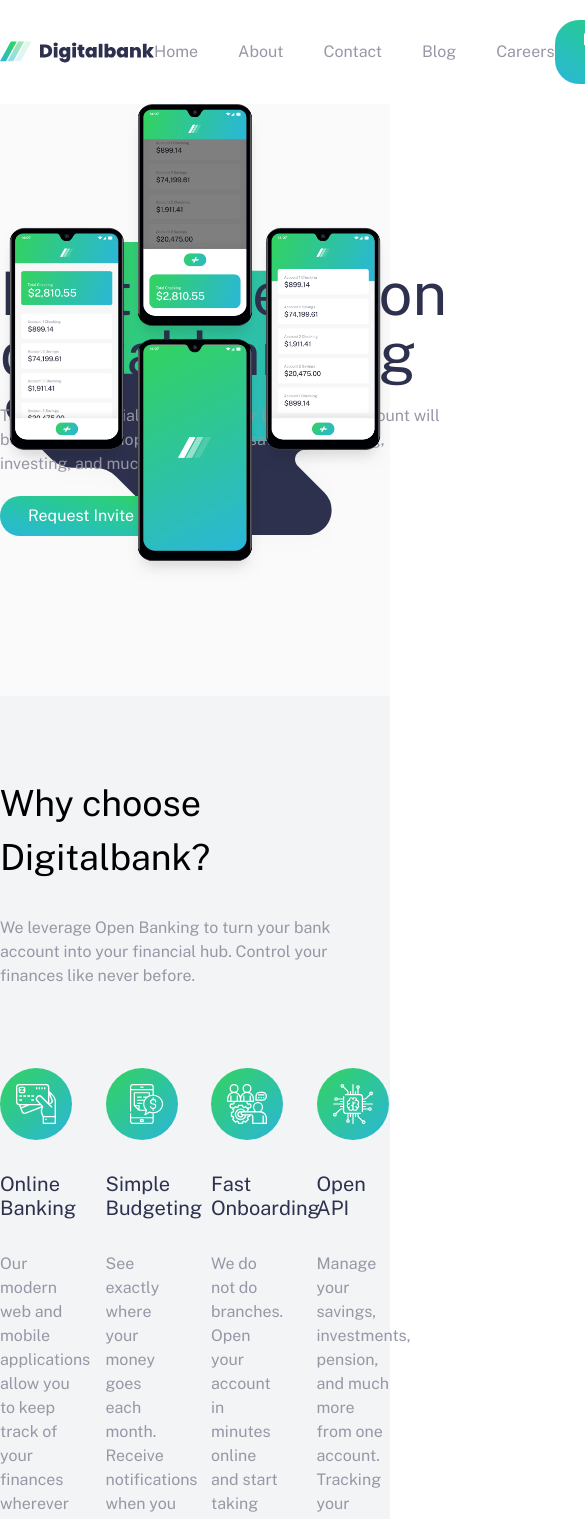
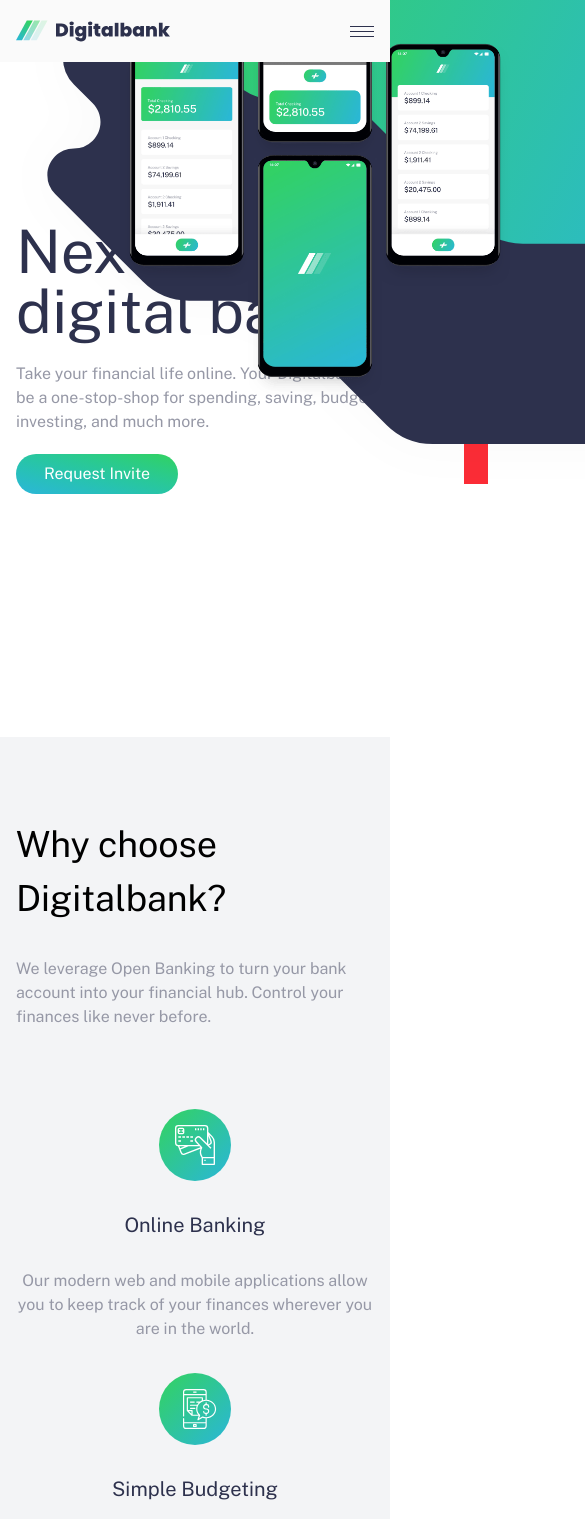
Before and after one commit to khinyadanar99/digital-banking-ui-challenge, a React (Vite) app: page / in a window 390 px wide. Shown: the top 1519 px of the page, 585 px wide, since content can reach past the window. Built offline with nearby package versions, Linux system fonts and the light colour scheme.

Commit message:
feat: hero-section desktop version

```diff
--- a/index.html
+++ b/index.html
@@ -6,7 +6,7 @@
     <meta name="viewport" content="width=device-width, initial-scale=1.0" />
     <title>digital-banking-ui-challenge</title>
   </head>
-  <body>
+  <body style="overflow-x: hidden;">
     <div id="root"></div>
     <script type="module" src="/src/main.jsx"></script>
   </body>
--- a/src/App.jsx
+++ b/src/App.jsx
@@ -4,20 +4,20 @@
 import Hero from "./components/Hero";
 import Article from "./components/Article";
 import Footer from "./components/Footer";
+import HeroSection from "./components/HeroSection";
 
 function App() {
-
   return (
     <>
-        <Header />
+      <Header />
+      <HeroSection />
+      {/* <Hero></Hero> */}
 
-        <Hero></Hero>
+      <Feature></Feature>
 
-        <Feature></Feature>
+      {/* <Article></Article> */}
 
-        <Article></Article>
-
-        <Footer></Footer>
+      {/* <Footer></Footer> */}
     </>
   );
 }
--- a/src/components/Article.jsx
+++ b/src/components/Article.jsx
@@ -11,7 +11,7 @@
     <div className="bg-Gray-50 py-20">
         <Section>
             <h2>Latest Articles</h2>
-            <div className="grid grid-cols-4 gap-8 mt-15">
+            <div className="grid md:grid-cols-2 lg:grid-cols-4 gap-8 mt-15">
                 {articles?.map((article, index) => {
 
                     return(
--- a/src/components/ArticleCard.jsx
+++ b/src/components/ArticleCard.jsx
@@ -4,7 +4,7 @@
 function ArticleCard({image, author, title, excerpt}) {
   return (
     <div className="bg-white rounded-sm overflow-hidden">
-        <img src={image}></img>
+        <img className="aspect-video md:aspect-square object-cover" src={image} alt="img"></img>
         <div className="px-5 pt-5 pb-8">
             <p className="paragraph-color text-sm">By {author}</p>
             <h3 className="heading-color py-8">{title}</h3>
--- a/src/components/Feature.jsx
+++ b/src/components/Feature.jsx
@@ -8,11 +8,11 @@
   const { features } = content;
   return (
 
-    <div className="bg-Gray-100 py-20">
+    <div className="bg-Gray-100 py-20 relative z-20">
         <Section>
         <h2 className="mb-8">{features.heading}</h2>
         <p className="paragraph-color">{features.intro}</p>
-        <div className="grid grid-cols-4 gap-8 mt-20">
+        <div className="grid md:grid-cols-2 lg:grid-cols-4 gap-8 mt-20">
             {features.items?.map((item, index) => {
 
                 return(
--- a/src/components/FeatureCard.jsx
+++ b/src/components/FeatureCard.jsx
@@ -3,8 +3,8 @@
 
 function FeatureCard({url, title, description}) {
   return (
-    <div>
-        <img src={url}></img>
+    <div className="text-center md:text-left">
+        <img src={url} className="mx-auto md:mx-0" alt="img"></img>
         <h3 className="heading-color py-8">{title}</h3>
         <p className="paragraph-color">{description}</p>
 
--- a/src/components/Header.jsx
+++ b/src/components/Header.jsx
@@ -5,24 +5,31 @@
 
 function Header() {
   const { navLinks } = content;
-  console.log(navLinks)
   return (
-
+    <div className="z-50 relative bg-Gray-50">
       <Section>
-      <div className="flex justify-between items-center py-5">
+        <div className=" flex justify-between items-center py-5">
           <img src="/images/logo-dark.svg" alt="logo"></img>
-        <div className="flex gap-10">
+          <div className="md:flex gap-10 hidden">
             {navLinks?.map((navLink, index) => {
-            return(
-              <a href="#" className="text-Gray-600">{navLink}</a>
-            )
+              return (
+                <a href="#" className="text-Gray-600">
+                  {navLink}
+                </a>
+              );
             })}
           </div>
-
+          <div className="md:flex hidden">
             <Button></Button>
           </div>
+          <img
+            src="/images/icon-hamburger.svg"
+            alt="icon"
+            className="md:hidden"
+          />
+        </div>
       </Section>
-
+    </div>
   );
 }
 
--- a/src/components/Hero.jsx
+++ b/src/components/Hero.jsx
@@ -16,7 +16,7 @@
                 <Button></Button>
             </div>
         </Section>
-        <img src="/images/image-mockups.png" className="absolute top-0 right-0"></img>
+        {/* <img src="/images/image-mockups.png" className="absolute top-0 right-0"></img> */}
     </div>
 
   );
--- /dev/null
+++ b/src/components/HeroSection.jsx
@@ -0,0 +1,35 @@
+import React from "react";
+import Section from "./Section";
+import Button from "./Button";
+import content from "../content.json";
+
+function HeroSection() {
+  const { hero } = content;
+
+  return (
+    <div className=" min-h-[80vh]">
+      <Section>
+        <div className="flex">
+          <div className="">
+            <div className="w-md py-40">
+              <h1 className="text-6xl heading-color">{hero.title}</h1>
+              <p className="paragraph-color py-5">{hero.subtitle}</p>
+              <Button></Button>
+            </div>
+          </div>
+          <div className="h-[50vh] bg-red-500 w-screen">sss</div>
+          <div className="absolute -top-45 -right-110">
+            <img src="/images/bg-intro-desktop.svg" alt="img" />
+          </div>
+          <img
+            className="absolute z-40 -top-20 -right-30"
+            src="/images/image-mockups.png"
+            alt="img"
+          />
+        </div>
+      </Section>
+    </div>
+  );
+}
+
+export default HeroSection;
--- a/src/components/Section.jsx
+++ b/src/components/Section.jsx
@@ -1,7 +1,11 @@
 import React from "react";
 
-function Section({ children }) {
-  return <section className="max-w-6xl mx-auto">{children}</section>;
+function Section({ children, customClass }) {
+  return (
+    <section className={`max-w-6xl mx-auto px-4 ${customClass}`}>
+      {children}
+    </section>
+  );
 }
 
 export default Section;
```
Lines whose indentation alone changed are shown as unchanged.
